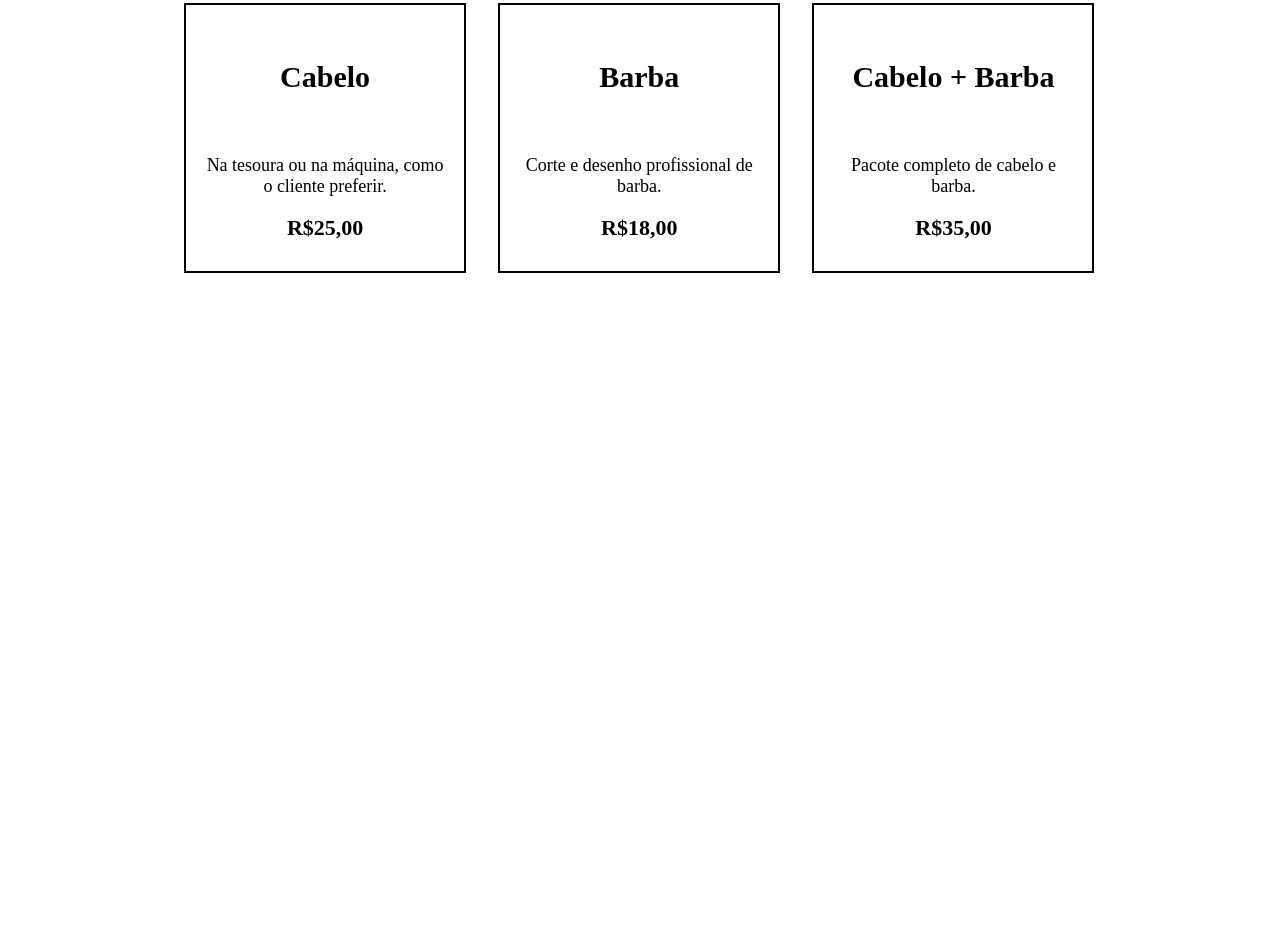
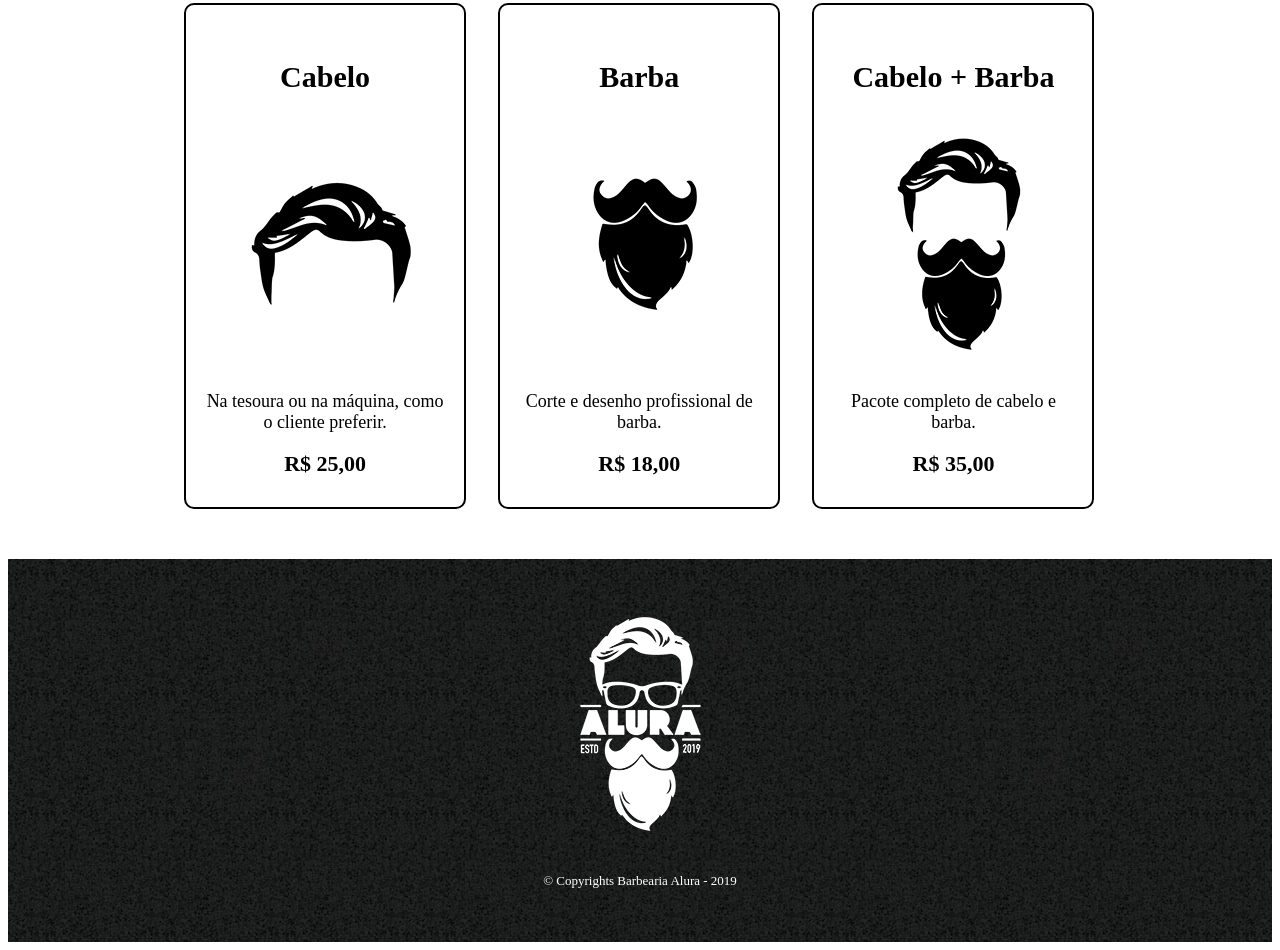
Before and after one commit to gabipontes17/Barbearia-gabrieli, a plain HTML site: page produtos.html in a window 1280 px wide. Shown: the part 396-1346 px from the top of the page. Before the commit the page ends 800 px from the top, so only its background shows below. Drawn offline with Linux system fonts and the light colour scheme.

Commit message:
29/05/2024

```diff
--- a/produtos.css
+++ b/produtos.css
@@ -1,5 +1,5 @@
 header {
-  background: #a6a6a6;
+  background: #BBBBBB;
   padding: 20px 0;
 }
 
@@ -29,7 +29,7 @@ nav a{
 }
 
 nav a:hover{
-  color: #9d3973;
+  color: #C78C19;
   text-decoration: underline;
 }
 
@@ -43,23 +43,49 @@ nav a:hover{
   display: inline-block;
   text-align: center;
   width: 30%;
- vertical-align:top;
+  vertical-align: top;
   margin: 0 1.5%;
   padding: 30px 20px;
   box-sizing: border-box;
   border: 2px solid #000000;
+  border-radius: 10px;
 }
 
 .produtos h2{
   font-size: 30px;
-  font-weight; bold;
+  font-weight: bold;
 }
 
 .produto-descricao{
   font-size: 18px;
 }
+
 .produto-preco{
   font-size: 22px;
-  font-weight:bold;
-  margin: 18px 0 0 0;
+  font-weight: bold;
+  margin: 10px 0 0 0;
 }
+
+.produtos li:hover{
+  border-color: #C78C19;
+}
+
+.produtos li:hover h2{
+  font-size: 34px;
+}
+
+.produtos li:active{
+  border-color: #088C19;
+}
+
+footer{
+  text-align: center;
+  background: url(bg.jpg);
+  padding: 40px 0;
+}
+
+.copyright{
+  color: #FFFFFF;
+  font-size: 13px;
+  margin-top: 20px;
+}
--- a/produtos.html
+++ b/produtos.html
@@ -27,26 +27,31 @@
     <ul class="produtos">
       <li>
         <h2>Cabelo</h2>
-        <img scr="cabelo.jpg">
-        <p class="produto-descricao"> Na tesoura ou na máquina, como o cliente preferir.</p>
-        <p class="produto-preco"> R$25,00</p>
+        <img src="cabelo.jpg">
+        <p class="produto-descricao"> Na tesoura ou na máquina, como o cliente preferir. </p>
+        <p class="produto-preco"> R$ 25,00 </p>
       </li>
 
       <li>
-        <h2> Barba</h2>
-        <img scr="barba.jpg">
+        <h2> Barba </h2>
+        <img src="barba.jpg">
         <p class="produto-descricao"> Corte e desenho profissional de barba. </p>
-        <p class="produto-preco">R$18,00 </p>
+        <p class="produto-preco"> R$ 18,00 </p>
       </li>
 
       <li>
-        <h2> Cabelo + Barba</h2>
-        <img scr="cabelo+barba.jpg">
+        <h2>Cabelo + Barba</h2>
+        <img src="cabelo+barba.jpg">
         <p class="produto-descricao"> Pacote completo de cabelo e barba. </p>
-        <p class="produto-preco"> R$35,00</p>
+        <p class="produto-preco"> R$ 35,00 </p>
       </li>
     </ul>
   </main>
+
+  <footer>
+   <img src="logo-branco.png">
+   <p class="copyright"> &#169; Copyrights Barbearia Alura - 2019</p>
+  </footer>
 </body>
 
 </html>
```
Also changed, not shown: logo-branco.png (added). Lines whose indentation alone changed are shown as unchanged.
